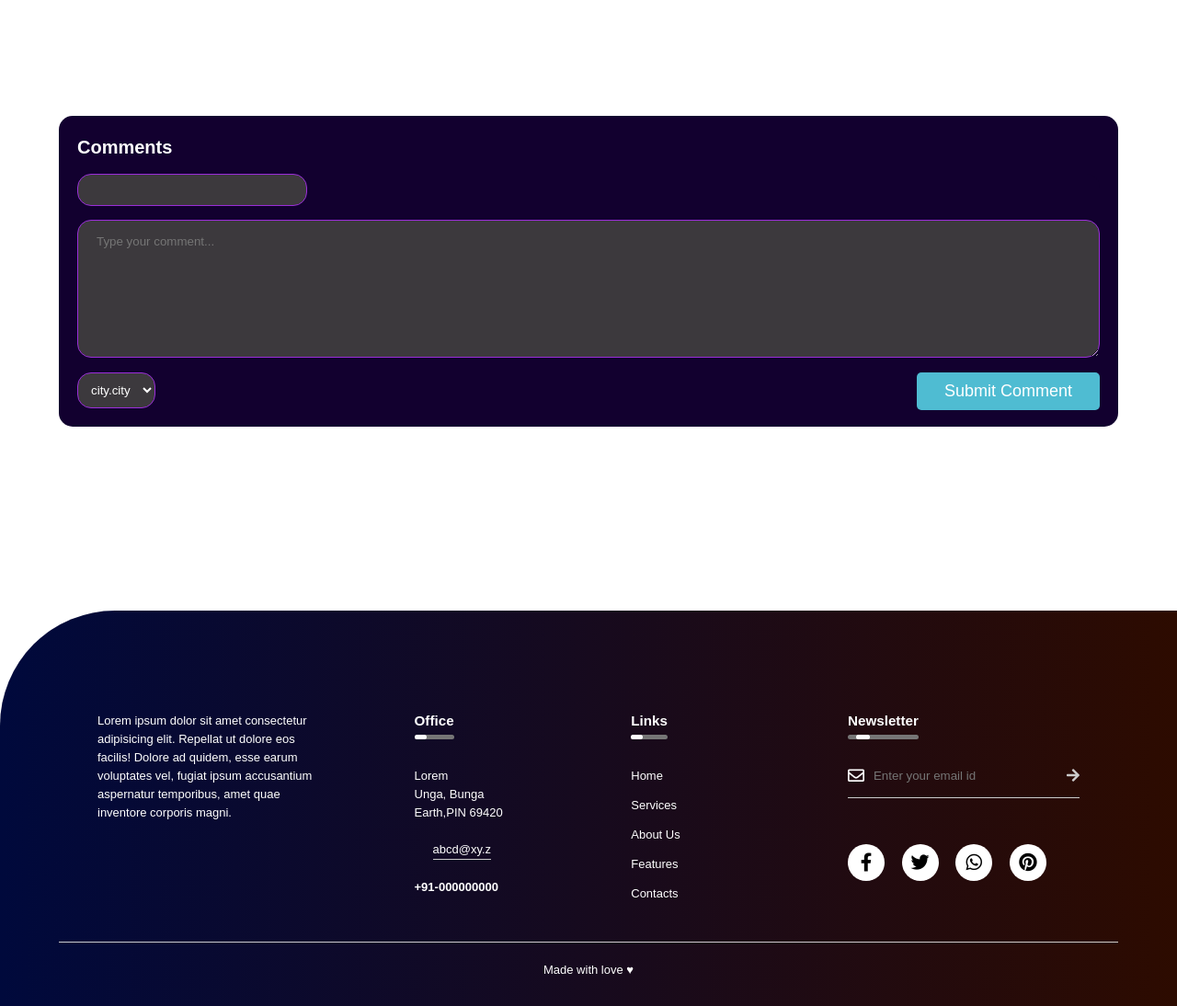
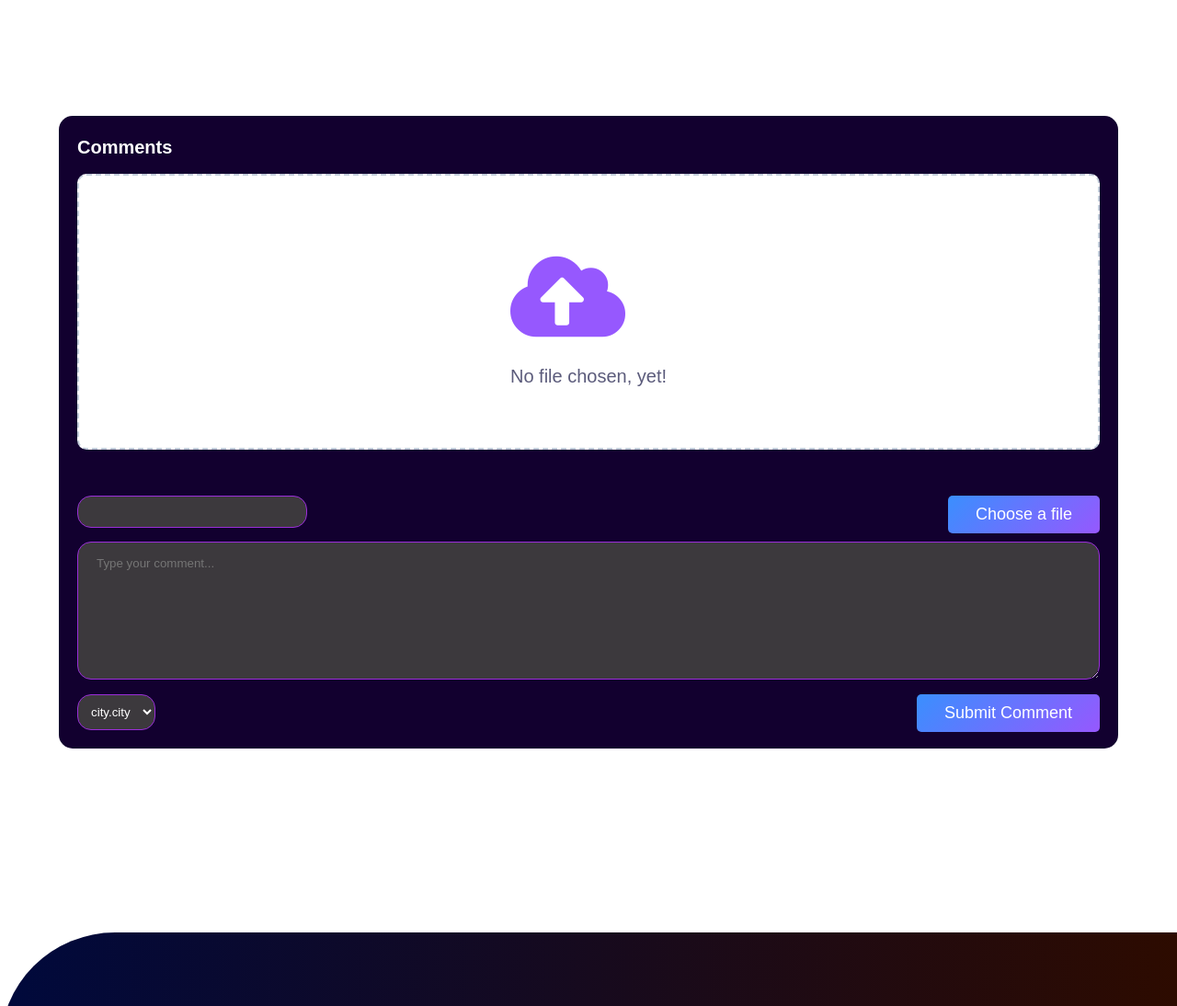
Before and after one commit to DarkMatter-999/Grp-Project, a Flask app: page /post in a window 1280 px wide. Shown: the part 74-1168 px from the top of the page at 92% size. Run offline with Flask 2, Linux system fonts and the light colour scheme; the visitor is signed in with stand-in values (Sample User, id 1); tables that the repository leaves empty hold one stand-in row (values such as "Sample post").

Commit message:
added file upload form

```diff
--- a/static/styles.css
+++ b/static/styles.css
@@ -421,6 +421,7 @@ hr{
 }
 
 @import url('https://fonts.googleapis.com/css2?family=Playfair+Display:wght@500;600;700;800;900&family=Quicksand:wght@300;400;500;600;700&display=swap');
+@import url('https://fonts.googleapis.com/css?family=Poppins:400,500,600,700&display=swap');
 
 :root{
     --Playfair: 'Playfair Display', serif;
@@ -861,7 +862,7 @@ header{
     float: right ;
     border: 0;
     padding: 10px 30px;
-    background: #4fbcd2;
+    background: linear-gradient(135deg,#3a8ffe 0%,#9658fe 100%);
     font-size: 18px;
     border-radius: 5px;
     color: #fff;
@@ -877,3 +878,99 @@ header{
     border-radius: 15px;
     border: solid #9a2dd9 1px;
 }
+
+/* html,body{
+  display: grid;
+  height: 100%;
+  place-items: center;
+  text-align: center;
+} */
+.image-container{
+  height: 350px;
+  width: 100%;
+  position: relative;
+}
+.image-container .wrapper{
+  position: relative;
+  height: 300px;
+  width: 100%;
+  border-radius: 10px;
+  background: #fff;
+  border: 2px dashed #c2cdda;
+  display: flex;
+  align-items: center;
+  justify-content: center;
+  overflow: hidden;
+}
+.wrapper.active{
+  border: none;
+}
+.wrapper .image{
+  position: absolute;
+  height: 100%;
+  /* width: 100%; */
+  display: flex;
+  align-items: center;
+  justify-content: center;
+}
+.noimage {
+    display: none;
+}
+.wrapper img{
+  height: 100%;
+  width: 100%;
+  object-fit: cover;
+}
+.wrapper .icon{
+  font-size: 100px;
+  color: #9658fe;
+}
+.wrapper .text{
+  font-size: 20px;
+  font-weight: 500;
+  color: #5B5B7B;
+}
+.wrapper #cancel-btn i{
+  position: absolute;
+  font-size: 20px;
+  right: 15px;
+  top: 15px;
+  color: #9658fe;
+  cursor: pointer;
+  display: none;
+}
+.wrapper.active:hover #cancel-btn i{
+  display: block;
+}
+.wrapper #cancel-btn i:hover{
+  color: #e74c3c;
+}
+.wrapper .file-name{
+  position: absolute;
+  bottom: 0px;
+  width: 100%;
+  padding: 8px 0;
+  font-size: 18px;
+  color: #fff;
+  display: none;
+  background: linear-gradient(135deg,#3a8ffe 0%,#9658fe 100%);
+}
+.wrapper.active:hover .file-name{
+  display: block;
+}
+.image-container #custom-btn{
+  margin: 15px 0;
+  display: block;
+  /* width: 100%; */
+  /* height: 50px; */
+  border: none;
+  outline: none;
+  border-radius: 5px;
+  color: #fff;
+  font-size: 18px;
+  font-weight: 500;
+  letter-spacing: 1px;
+  text-transform: uppercase;
+  cursor: pointer;
+  background: linear-gradient(135deg,#3a8ffe 0%,#9658fe 100%);
+}
--- a/templates/upload.html
+++ b/templates/upload.html
@@ -8,6 +8,29 @@
 <div class="comment-box">
     <h2>Comments</h2>
     <form action="/post" method="post">
+        <div class="image-container">
+            <div class="wrapper">
+               <div class="image">
+                  <img src="" alt="">
+               </div>
+               <div class="content">
+                  <div class="icon">
+                     <i class="fas fa-cloud-upload-alt"></i>
+                  </div>
+                  <div class="text">
+                     No file chosen, yet!
+                  </div>
+               </div>
+               <div id="cancel-btn">
+                  <i class="fas fa-times"></i>
+               </div>
+               <div class="file-name">
+                  File name here
+               </div>
+            </div>
+            <input id="default-btn" type="file" hidden>
+         </div>
+        <button onclick="defaultBtnActive()" id="custom-btn">Choose a file</button>
         <input type="text" name="title">
         <textarea name="content" placeholder="Type your comment..."></textarea>
         <select name="city" id="city">
@@ -19,6 +42,42 @@
       </form>
 </div>
 </div>
+<script>
+    const wrapper = document.querySelector(".wrapper");
+    const fileName = document.querySelector(".file-name");
+    const defaultBtn = document.querySelector("#default-btn");
+    const customBtn = document.querySelector("#custom-btn");
+    const cancelBtn = document.querySelector("#cancel-btn i");
+    const img = document.querySelector("img");
+    img.classList.add("noimage");
+    let regExp = /[0-9a-zA-Z\^\&\'\@\{\}\[\]\,\$\=\!\-\#\(\)\.\%\+\~\_ ]+$/;
+    function defaultBtnActive(){
+      defaultBtn.click();
+    }
+    defaultBtn.addEventListener("change", function(){
+      const file = this.files[0];
+      if(file){
+        const reader = new FileReader();
+        reader.onload = function(){
+          const result = reader.result;
+          img.src = result;
+          wrapper.classList.add("active");
+          img.classList.remove("noimage");
+        }
+        cancelBtn.addEventListener("click", function(){
+          img.src = "";
+          img.classList.add("noimage");
+          wrapper.classList.remove("active");
+        })
+        reader.readAsDataURL(file);
+      }
+      if(this.value){
+        let valueStore = this.value.match(regExp);
+        fileName.textContent = valueStore;
+      }
+    });
+ </script>
+
 
 {% include "footer.html" %}
 
```
